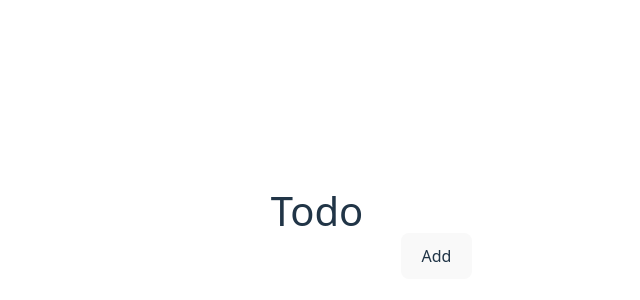
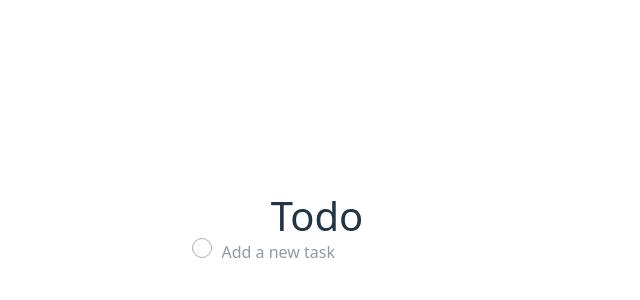
Before and after one commit to mikewd-dev/Todo-React, a React (Vite) app in the folder my-todo-app/: page / in a window 1280 px wide. Shown: the part 166-466 px from the top of the page, without its empty margins (323-963 px from the left). Built offline with nearby package versions, Linux system fonts and the light colour scheme.

Commit message:
Old commits

```diff
--- /dev/null
+++ b/my-todo-app/src/AddTodo.css
@@ -0,0 +1,3 @@
+input[type="checkbox"]{
+  border: 50%
+}
--- /dev/null
+++ b/my-todo-app/src/AddTodo.tsx
@@ -0,0 +1,47 @@
+  import { useState } from 'react';
+import './AddTodo.css';
+
+  interface AddTodoProps {
+    onAddTodo: (text: string) => void;  // Receive the function as a prop
+  }
+
+  const AddTodo: React.FC<AddTodoProps> = ({ onAddTodo }) => {
+    const [todo, setTodo] = useState<string>('');
+    const [isChecked, setIsChecked] = useState<boolean>(false);
+
+    const handleCheckboxChange = () => {
+      if (todo.trim() !== '' && !isChecked) {
+        onAddTodo(todo);
+        setTodo('');
+        setIsChecked(false);
+      }
+    };
+
+    const handleSubmit = (e: React.FormEvent<HTMLFormElement>) => {
+      e.preventDefault();
+      if (todo.trim() !== '') {
+        onAddTodo(todo);  // Add todo
+        setTodo('');  // Reset input field
+      }
+    };
+
+    return (
+      <div>
+        <form onSubmit={handleSubmit}>
+          <input
+            type="checkbox"
+            checked={isChecked}
+            onChange={handleCheckboxChange}  // Handle checkbox change
+          />
+          <input
+            type="text"
+            value={todo}
+            onChange={(e) => setTodo(e.target.value)}
+            placeholder="Add a new task"
+          />
+        </form>
+      </div>
+    );
+  };
+
+  export default AddTodo;;
--- a/my-todo-app/src/NewTodo.css
+++ b/my-todo-app/src/NewTodo.css
@@ -1,10 +1,18 @@
 .todoList{
   display: flex;
   flex-direction: row;
-  pa-:dding-left:4px;
+  padding-left:4px;
   gap: 8px;
-  align-items: ;
+  align-items: center ;
   align-self: center;
+  border-radius: 8px 8px 0 0;
+  border-bottom: 0.25px solid #999999;
+  max-width: 100%;
+  oveflow: hidden;
+  }
+
+.todoList:last-child{
+  border-bottom: none;
   }
 .addTodo {
   margin-left: 8px;
@@ -15,12 +23,19 @@ input[type="checkbox"]{
   -webkit-appearance: none;
   -moz-appearance: none;
   border-radius: 50%;
-  border: 0.5px solid #adadad;
+  border: 0.25px solid #adadad;
   position: relative;
   width: 20px;
   height: 20px;
+  margin-left: 10px;
+  margin-right: 10px;
 }
 
+ul{
+  margin-top: 10px;
+  border-radius: 8px;
+  box-shadow: 1px 1px 1px #1a0a52;
+}
 
 input[type="checkbox"]:checked::after {
   content: "\2713";
@@ -37,3 +52,18 @@ input[type="checkbox"]:checked::after {
   opacity: 1;
   z-index: 2;
 }
+
+
+.todoBox{
+  display: flex;
+  flex-direction: row;
+  width: 100%;
+  height: 50px;
+  align-items: center;
+  }
+
+.todoRow {
+  display: flex;
+  flex-direction: row;
+  align-items: center;
+  }
--- a/my-todo-app/src/NewTodo.tsx
+++ b/my-todo-app/src/NewTodo.tsx
@@ -1,29 +1,14 @@
 import { useState } from 'react';
+import AddTodo from './AddTodo';
 import './NewTodo.css';
 
   const NewTodo: React.FC = () => {
-  const [todo, setTodo] = useState<string>('');
-    const [todos, setTodos] = useState<{ text: string; completed: boolean }[]>([]);
+    const [todos, setTodos] = useState<{text: string; completed: boolean }[]>([]);
 
+  const addTodo = (text: string) => {
+    setTodos((prevTodos) => [...prevTodos, { text, completed: false }]);
+  }
 
-
-    const handleSubmit = (e: React.FormEvent<HTMLFormElement>) => {
-      e.preventDefault();
-      if (todo.trim() !== '') {
-        setTodos((prevTodos) => [
-          ...prevTodos,
-          { text: todo, completed: false },
-        ]);
-        setTodo('');
-      }
-    };
-
-  const handleChange = (e:React.ChangeEvent<HTMLInputElement>) => { setTodo(e.target.value); }
-
-
-
- const handleDelete=(index:number):void => {(setTodos((prevTodos) => prevTodos.filter((_, i) => i !== index)))
-  }
 
 const strikeThrough = (index:number):void => {setTodos((prevTodos) => prevTodos.map((todo, i) => i === index ? {...todo, completed: !todo.completed } : todo
 )
@@ -32,29 +17,24 @@ const strikeThrough = (index:number):void => {setTodos((prevTodos) => prevTodos.
 
 return(
   <div>
-  <form onSubmit={handleSubmit}>
-    <input type="text"
-      value={todo}
-      onChange={handleChange}
-    />
-  <button className="addTodo" type="submit">Add</button>
-  </form>
+  <AddTodo onAddTodo = {addTodo}/>
+
   <ul>
     {todos.map((todo, index) => (
-    <div className="todoList">
+    <section className="todoList" key={index}>
     <input type="checkbox"
       checked= {todo.completed}
       onChange={() => strikeThrough(index)}
       />
-      <br/>
+      <div className="todoBox">
       <li
         id={`todo-${index}`}
         style={{ textDecoration: todo.completed ? 'line-through' : 'none' }}
       >
         {todo.text}
       </li>
-
-    </div>
+      </div>
+    </section>
     ))}
     </ul>
   </div>
```
Also changed, not shown: 1 other file (tests, documents, lock files or other folders).
